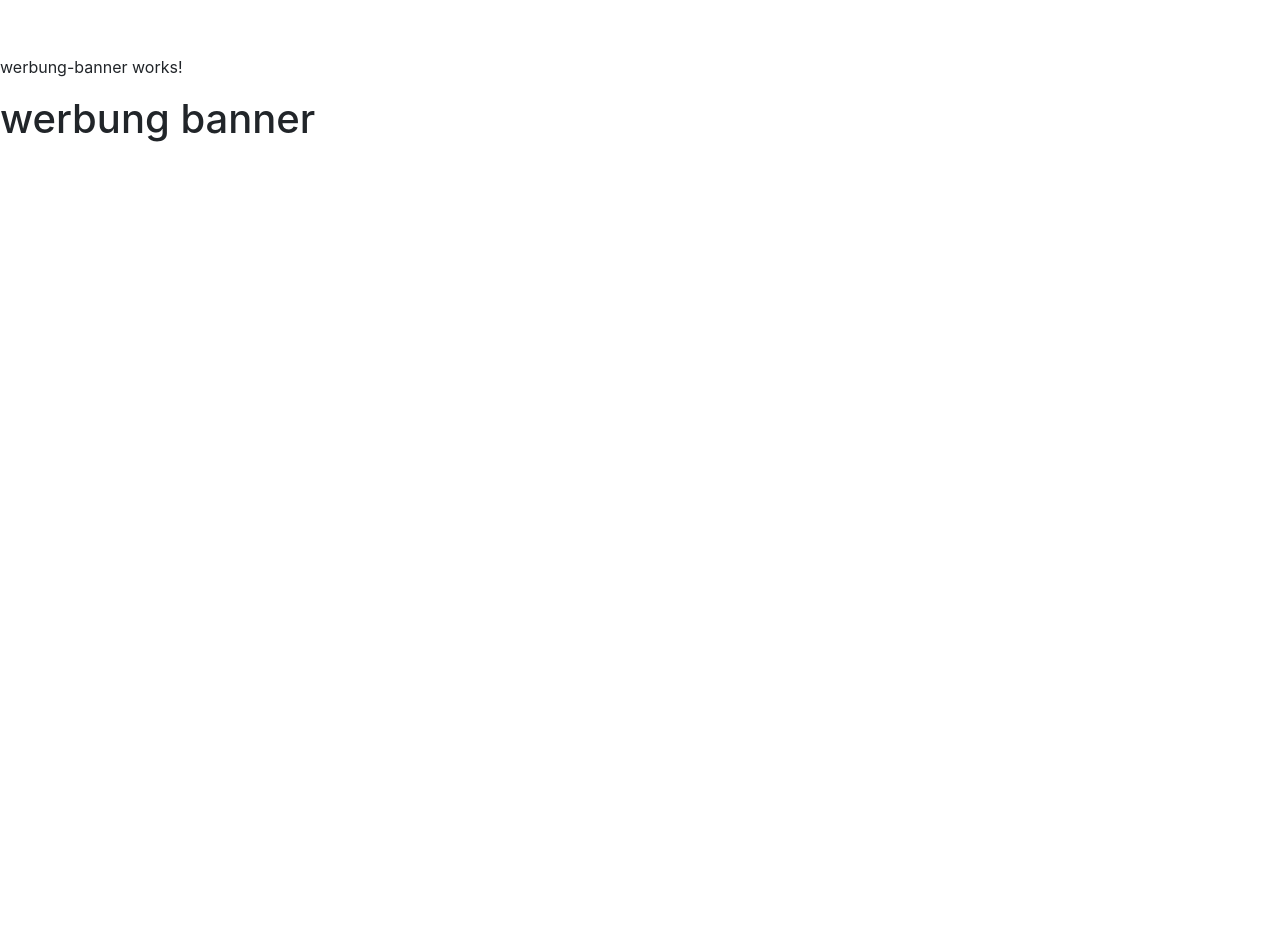
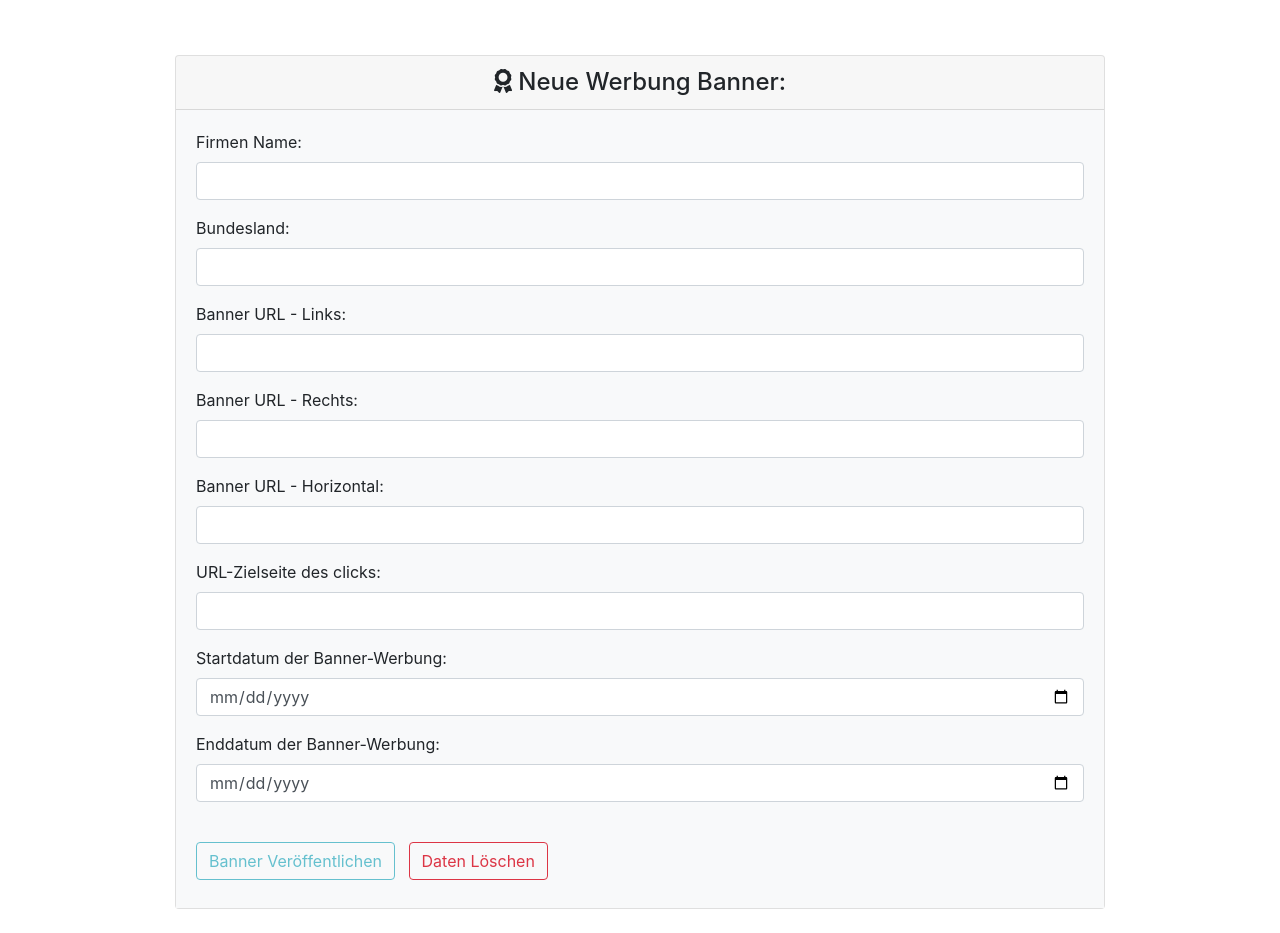
Before and after one commit to nikoladjekic/AnzeigeApp, an Angular app in the folder front/: page /admin/banner in a window 1280 px wide. Shown: the part 191-1124 px from the top of the page. Before the commit the page ends 800 px from the top, so only its background shows below. Built offline with nearby package versions, Linux system fonts and the light colour scheme.

Commit message:
add banner-werbung basic logic, model and service

```diff
--- a/front/src/app/admin-page/admin-page.component.html
+++ b/front/src/app/admin-page/admin-page.component.html
@@ -30,7 +30,7 @@
   </div>
 
   <div class="col text-center">
-    <a routerLink="banner" routerLinkActive="active"><i class="fas fa-tags"></i></a>
+    <a routerLink="banner" routerLinkActive="active"><i class="fas fa-award"></i></a>
     <h5>Werbung banner</h5>
   </div>
 
--- a/front/src/app/admin-page/anzeigen-add-new/anzeigen-add-new.component.html
+++ b/front/src/app/admin-page/anzeigen-add-new/anzeigen-add-new.component.html
@@ -65,7 +65,7 @@
 
         <br>
 
-        <button type="submit" class="btn btn-outline-info mb-2" [disabled]="!anzeigeForm.form.valid">Veröffentlichen</button>
+        <button type="submit" class="btn btn-outline-info mb-2" [disabled]="!anzeigeForm.form.valid">Anzeige Veröffentlichen</button>
         &nbsp;
         <button type="button" class="btn btn-outline-danger mb-2" (click)="anzeigeForm.form.reset()">Daten Löschen</button>
 
--- a/front/src/app/admin-page/werbung-banner/werbung-banner.component.html
+++ b/front/src/app/admin-page/werbung-banner/werbung-banner.component.html
@@ -1,2 +1,71 @@
-<p>werbung-banner works!</p>
-<h1>werbung banner</h1>
+<div class="col-lg-9 col-md-10 col-sm-11 col-xs-12 m-auto">
+  <div class="card rounded-5">
+
+    <div class="card-header">
+      <h4 class="mb-0 text-center"><i class="fas fa-award"></i> Neue Werbung Banner:</h4>
+    </div>
+
+    <div class="card-body bg-light">
+      <form (ngSubmit)="onSubmit(bannerForm.value)" #bannerForm="ngForm" method="POST">
+
+        <div class="form-group">
+          <label for="name">Firmen Name:</label>
+          <input type="text" class="form-control" id="name" name="name" ngModel required>
+        </div>
+
+        <div class="form-group">
+          <label for="bundesland">Bundesland:</label>
+          <input type="text" class="form-control" id="bundesland" name="bundesland" ngModel required>
+        </div>
+
+        <div class="form-group">
+          <label for="bannerLeft">Banner URL - Links:</label>
+          <input type="text" class="form-control" id="bannerLeft" name="bannerLeft" ngModel required>
+        </div>
+
+        <div class="form-group">
+          <label for="bannerRight">Banner URL - Rechts:</label>
+          <input type="text" class="form-control" id="bannerRight" name="bannerRight" ngModel required>
+        </div>
+
+        <div class="form-group">
+          <label for="bannerHorizontal">Banner URL - Horizontal:</label>
+          <input type="text" class="form-control" id="bannerHorizontal" name="bannerHorizontal" ngModel>
+        </div>
+
+        <div class="form-group">
+          <label for="landingPageUrl">URL-Zielseite des clicks:</label>
+          <input type="text" class="form-control" id="landingPageUrl" name="landingPageUrl" ngModel>
+        </div>
+
+        <div class="form-group">
+          <label for="startDate">Startdatum der Banner-Werbung:</label>
+          <input type="date" class="form-control" id="startDate" name="startDate" ngModel>
+        </div>
+
+        <div class="form-group">
+          <label for="endDate">Enddatum der Banner-Werbung:</label>
+          <input type="date" class="form-control" id="endDate" name="endDate" ngModel>
+        </div>
+
+        <br>
+
+        <button type="submit" class="btn btn-outline-info mb-2"
+          [disabled]="!bannerForm.form.valid">Banner Veröffentlichen</button>
+        &nbsp;
+        <button type="button" class="btn btn-outline-danger mb-2" (click)="bannerForm.form.reset()">Daten
+          Löschen</button>
+
+        &nbsp;&nbsp;
+
+        <small *ngIf="bannerForm.submitted" class="text-success">
+          Neue Banner Erfolgreich hochgeladen <i class="fas fa-check"></i>
+        </small>
+
+      </form>
+    </div>
+
+  </div>
+</div>
+
+<br>
--- a/front/src/app/werbung-page/werbung-page.component.ts
+++ b/front/src/app/werbung-page/werbung-page.component.ts
@@ -1,4 +1,7 @@
 import { Component, OnInit } from '@angular/core';
+
+import { BannerService } from 'src/services/banner.service';
+import { Banner } from 'src/models/banner.model';
 
 @Component({
   selector: 'app-werbung-page',
@@ -7,9 +10,13 @@ import { Component, OnInit } from '@angular/core';
 })
 export class WerbungPageComponent implements OnInit {
 
-  constructor() { }
+  bannerObject: Banner;
+
+  constructor(private _bannerService: BannerService) { }
 
   ngOnInit() {
+    this._bannerService.getAllBanner().subscribe(res => this.bannerObject = res);
+    console.log(this.bannerObject);
   }
 
 }
--- /dev/null
+++ b/front/src/services/banner.service.ts
@@ -0,0 +1,26 @@
+import { Injectable } from '@angular/core';
+import { HttpClient } from '@angular/common/http';
+
+import { Banner } from 'src/models/banner.model';
+
+@Injectable({
+  providedIn: 'root'
+})
+export class BannerService {
+
+  url: string = "http://localhost:3030/api/";
+
+  private _getAllBanner = `${this.url}banner`;
+  private _postNewBanner = `${this.url}banner/add`;
+
+  constructor(private http: HttpClient) { }
+
+  getAllBanner() {
+    return this.http.get<Banner>(this._getAllBanner);
+  }
+
+  postNewBanner(banner) {
+    return this.http.post<Banner>(this._postNewBanner, banner);
+  }
+
+}
```
Also changed, not shown: front/src/models/banner.model.ts (added, +12 -0 lines).
